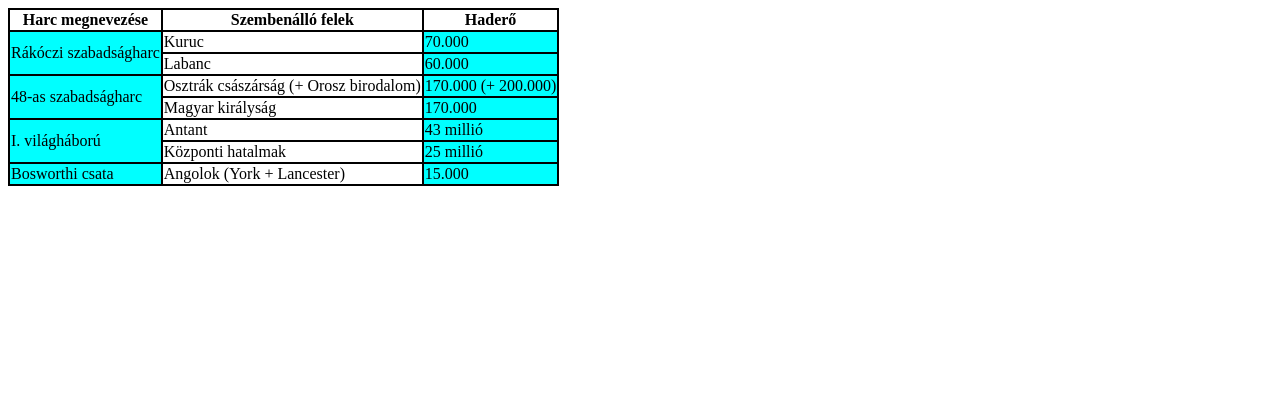
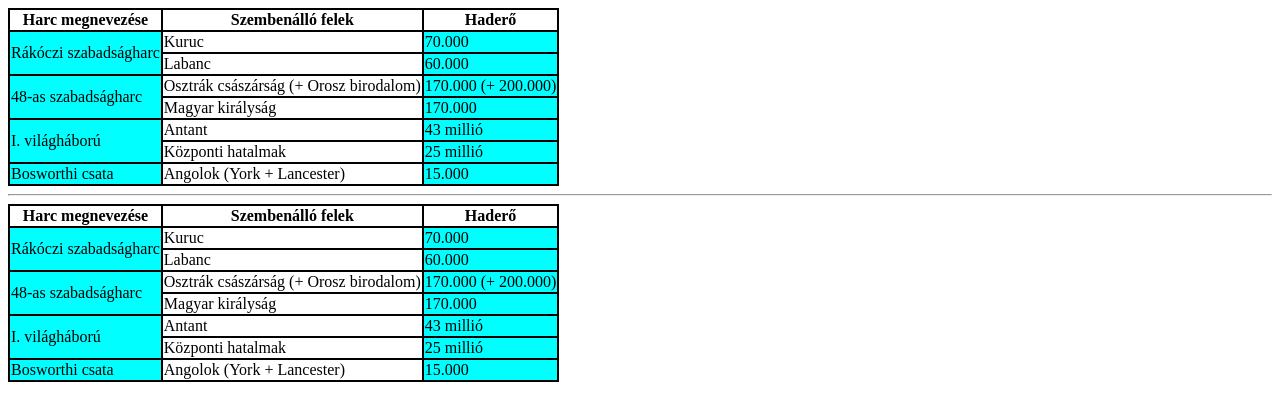
Before and after one commit to Head-Eyes/javascript_func, a plain HTML site: page table_row_hf/index.html in a window 1280 px wide. Drawn offline with Linux system fonts and the light colour scheme.

Commit message:
Orai munka

```diff
--- a/table_row_hf/index.html
+++ b/table_row_hf/index.html
@@ -56,7 +56,8 @@
             </tr>
         </tbody>
     </table>
-
+    <hr>
+    <script src="javas.js"></script>
 </body>
 
 </html>
--- /dev/null
+++ b/table_row_hf/javas.js
@@ -0,0 +1,82 @@
+/**
+ * @type {{war:string, team1:string, team1Size:string, team2?:string, team2Size?:string}}
+ */
+const arr = [
+    {
+        war: 'Rákóczi szabadságharc',
+        team1: 'Kuruc',
+        team1Size: '70.000',
+        team2: 'Labanc',
+        team2Size: '60.000',
+    },
+    {
+        war: '48-as szabadságharc',
+        team1: 'Osztrák császárság (+ Orosz birodalom)',
+        team1Size: '170.000 (+ 200.000)',
+        team2: 'Magyar királyság',
+        team2Size: '170.000',
+    },
+    {
+        war: 'I. világháború',
+        team1: 'Antant',
+        team1Size: '43 millió',
+        team2: 'Központi hatalmak',
+        team2Size: '25 millió',
+    },
+    {
+        war: 'Bosworthi csata',
+        team1: 'Angolok (York + Lancester)',
+        team1Size: '15.000',
+    }
+]
+const bah =[
+    "Harc megnevezése",
+    "Szembenálló felek",
+    "Haderő"
+]
+
+const table = document.createElement('table')
+document.body.appendChild(table)
+const thead = document.createElement('thead')
+table.appendChild(thead)
+const tr = document.createElement('tr')
+thead.append(tr)
+
+for (let i of bah)
+{
+    const th =document.createElement('th')
+    th.innerText = i
+    tr.appendChild(th)
+}
+
+const tbody = document.createElement('tbody')
+table.append(tbody)
+
+for(const a of arr)
+{
+    const tr = document.createElement('tr')
+    tbody.appendChild(tr)
+    const td = document.createElement('td')
+    td.innerText = a.war
+    tr.appendChild(td)
+
+    const td2 = document.createElement('td')
+    td2.innerText = a.team1
+    tr.appendChild(td2)
+
+    const td3 = document.createElement('td')
+    td3.innerText = a.team1Size
+    tr.appendChild(td3)
+    if (a.team2 && a.team2Size)
+    {
+        const tr2 = document.createElement('tr')
+        tbody.appendChild(tr2)
+        const td4 = document.createElement('td')
+        td4.innerText = a.team2
+        tr2.appendChild(td4)
+        const td5 = document.createElement('td')
+        td5.innerText = a.team2Size
+        tr2.appendChild(td5)
+        td.rowSpan=2
+    }
+}
```
